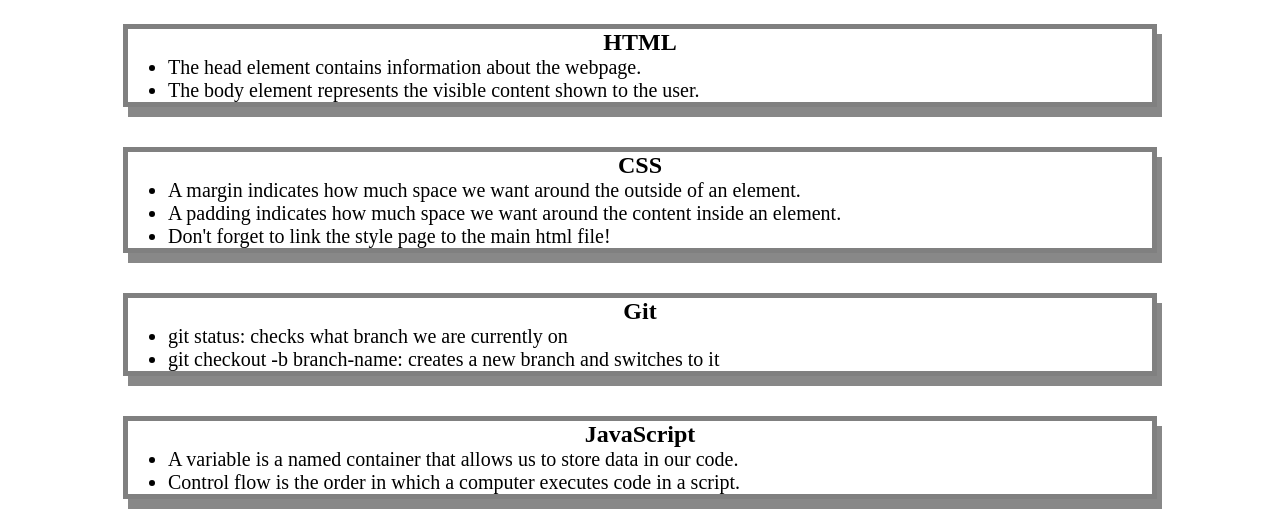
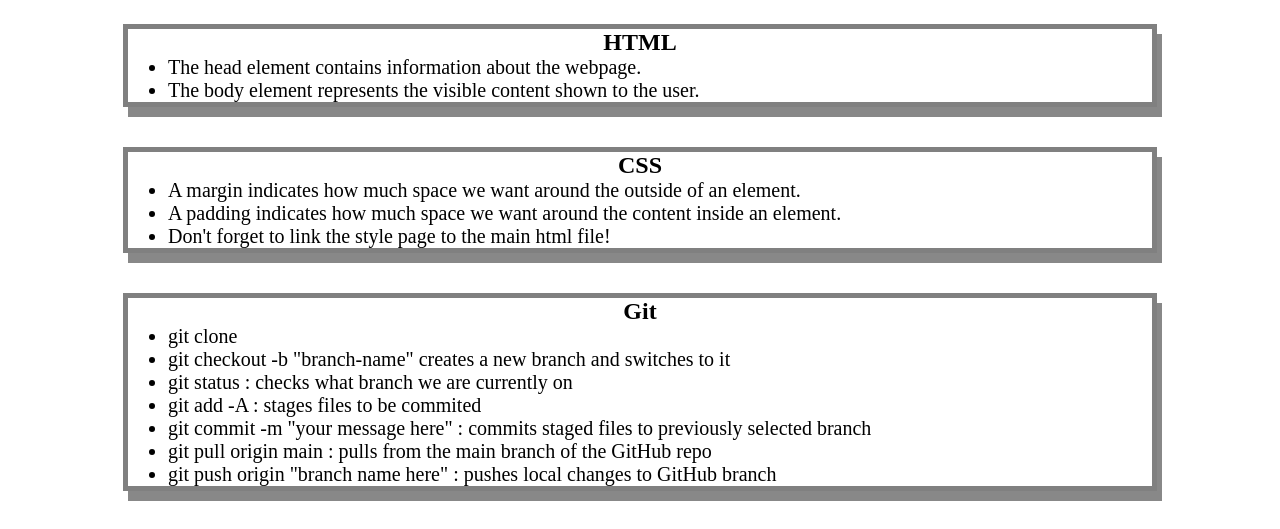
Before and after one commit to pyork3/prework-study-guide, a plain HTML site: page index.html in a window 1280 px wide. Shown: the part 136-665 px from the top of the page. Drawn offline with Linux system fonts and the light colour scheme.

Commit message:
updates to Git notes

```diff
--- a/index.html
+++ b/index.html
@@ -39,8 +39,13 @@
         <section class="card" id="git-section">
             <h2>Git</h2>
             <ul>
-                <li>git status: checks what branch we are currently on</li>
-                <li>git checkout -b branch-name: creates a new branch and switches to it</li>
+                <li>git clone <paste copied SSH value></li>
+                <li>git checkout -b "branch-name" creates a new branch and switches to it</li>
+                <li>git status : checks what branch we are currently on</li>
+                <li>git add -A : stages files to be commited</li>
+                <li>git commit -m "your message here" : commits staged files to previously selected branch</li>
+                <li>git pull origin main : pulls from the main branch of the GitHub repo</li>
+                <li>git push origin "branch name here" : pushes local changes to GitHub branch</li>
             </ul>
 
         </section>
```
